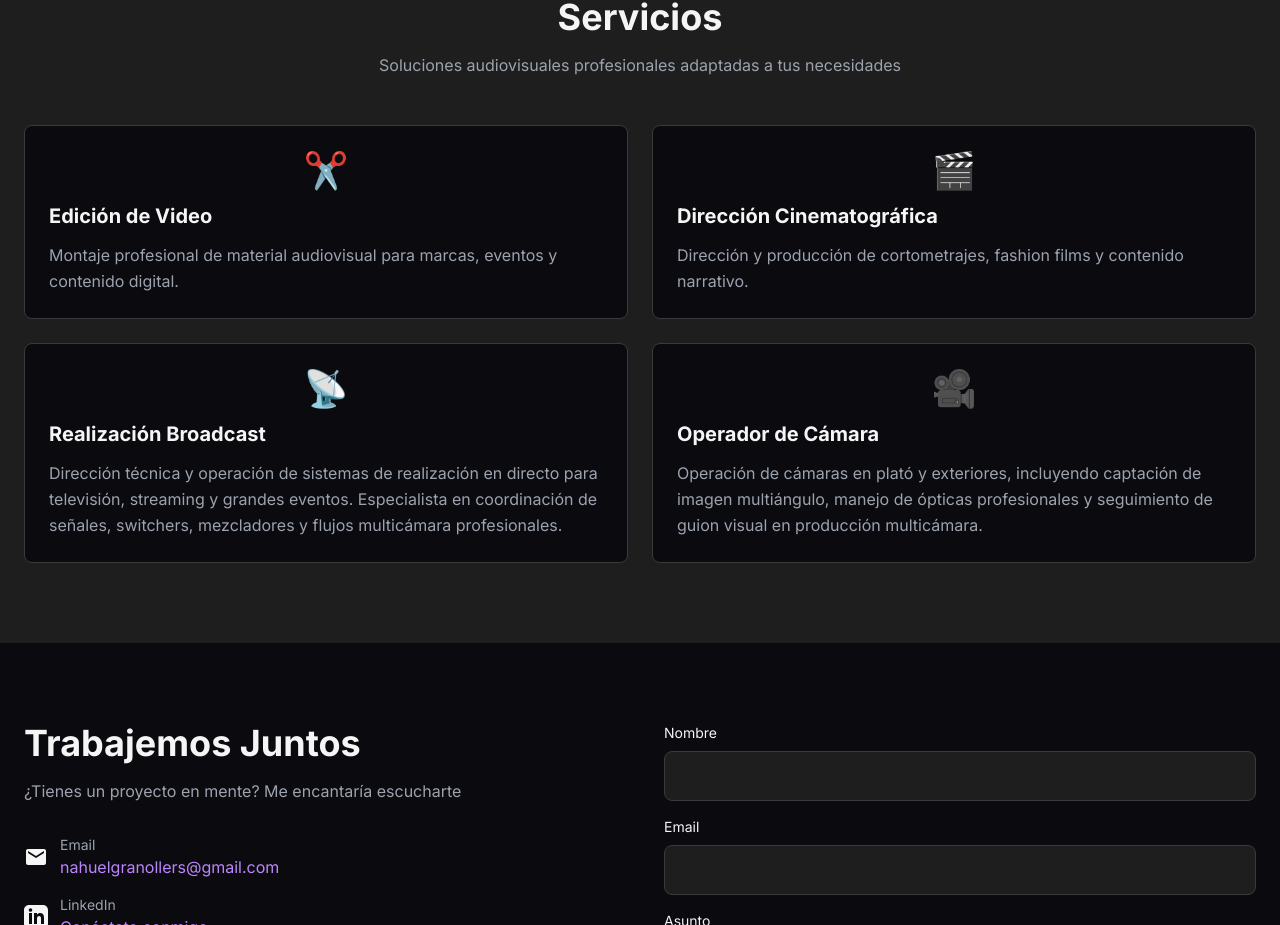
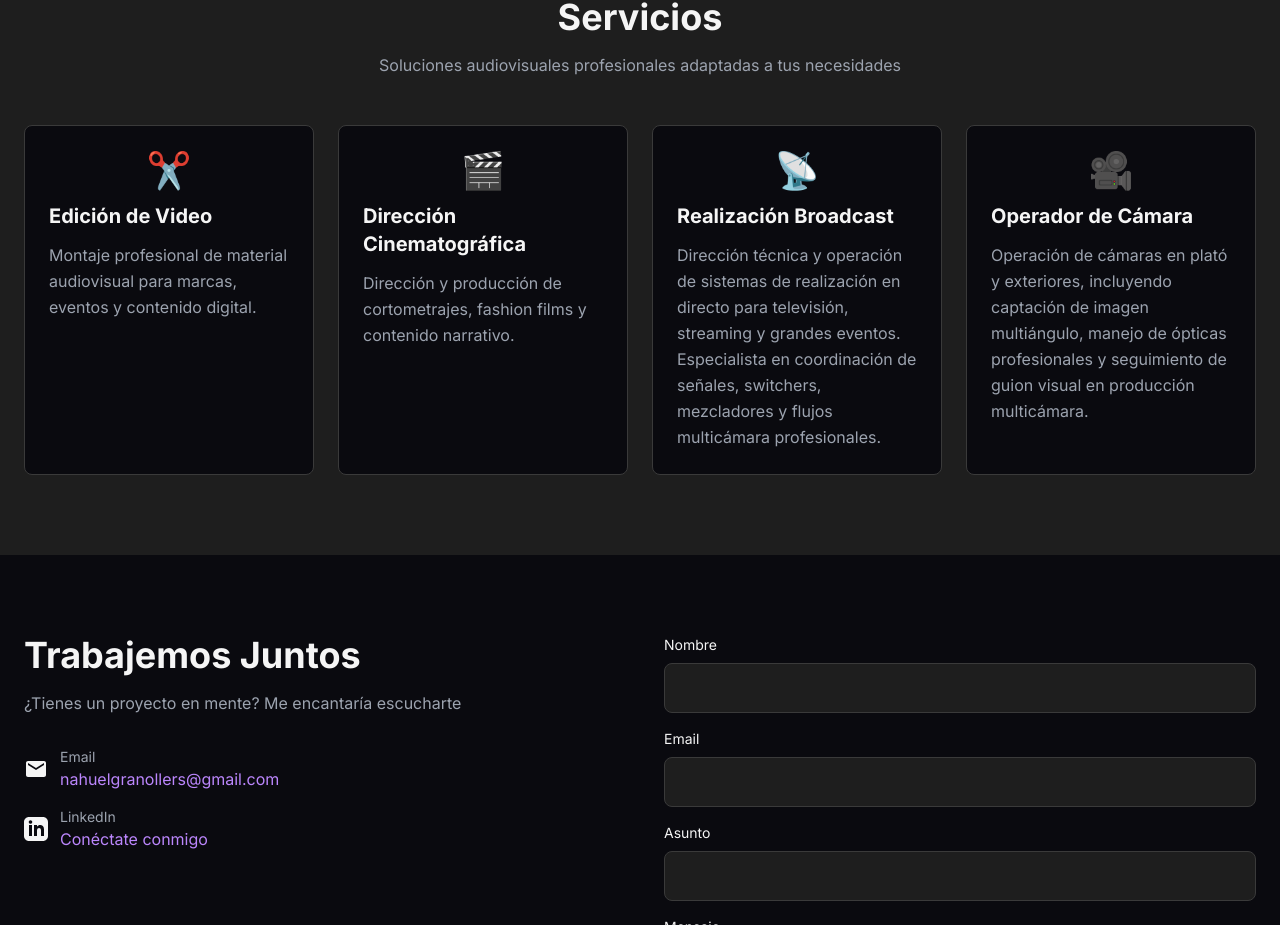
Before and after one commit to NahuelGranollers/Portfolio, a React (Vite) app: page / in a window 1280 px wide. Shown: the part 2855-3780 px from the top of the page. Built offline with nearby package versions, Linux system fonts and the light colour scheme; no server answers.

Commit message:
Update Services.tsx

```diff
--- a/components/Services.tsx
+++ b/components/Services.tsx
@@ -11,7 +11,7 @@ const Services: React.FC = () => {
         </p>
 
         {/* ✅ Grid responsivo completo */}
-        <div className="grid grid-cols-1 md:grid-cols-2 lg:grid-cols-2 gap-6">
+        <div className="grid grid-cols-1 md:grid-cols-2 lg:grid-cols-4 gap-6">
           {/* ✅ Agregar key={index} */}
           {SERVICES.map((service, index) => (
             <div
```
